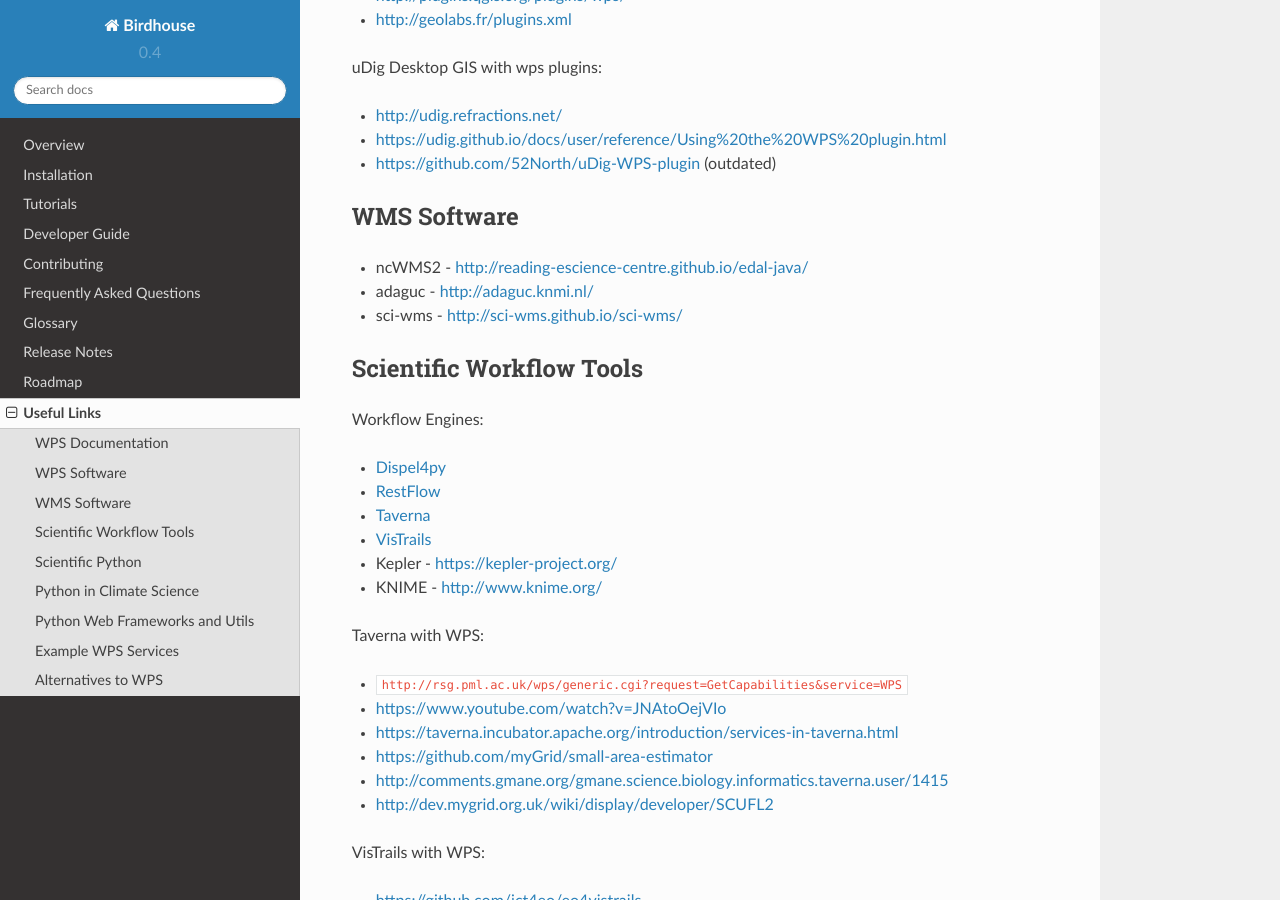
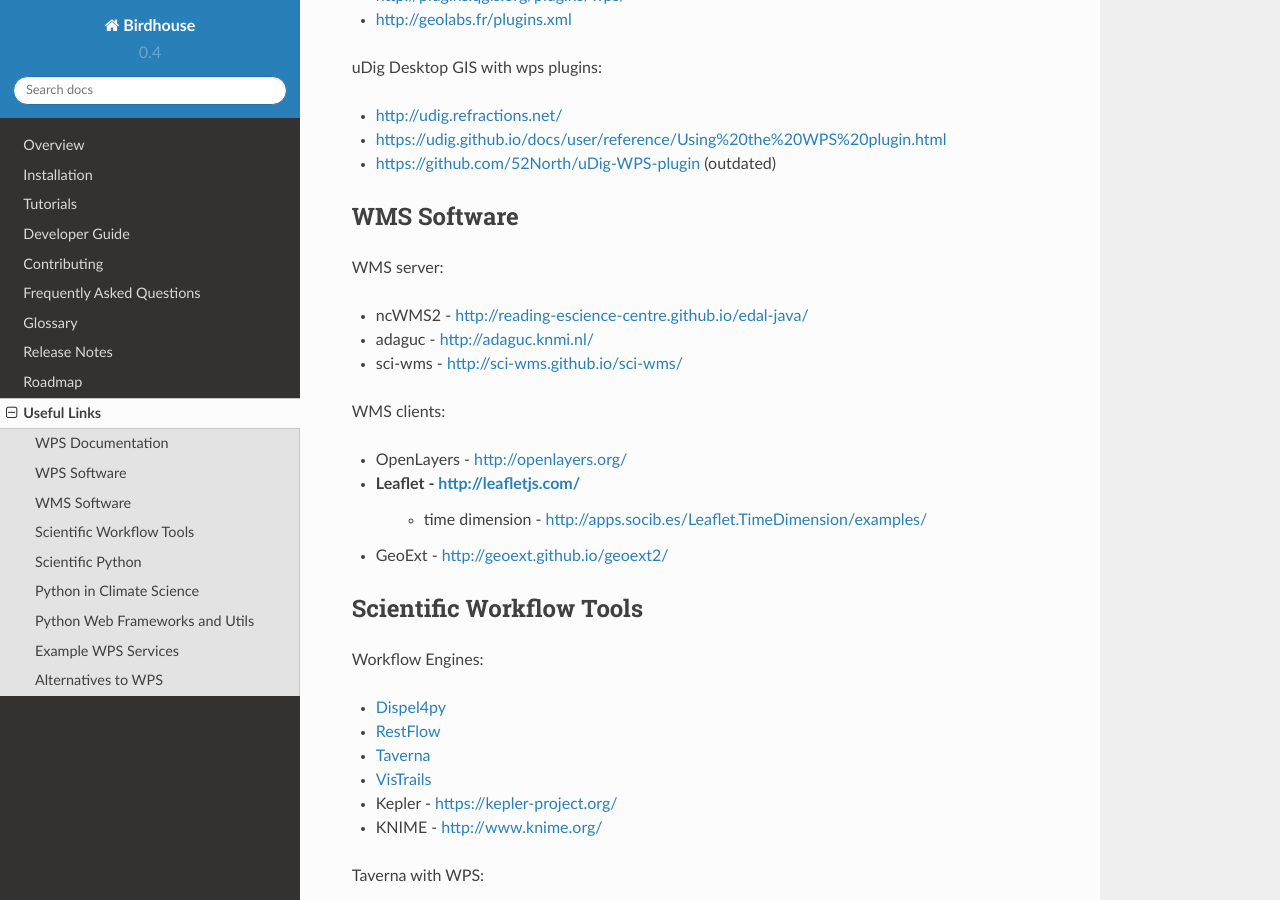
Before and after one commit to bird-house/birdhouse-docs, a Sphinx documentation site: the page built from docs/source/appendix.rst, in a window 1280 px wide and 900 px high, scrolled down 1105 px. Built offline with Sphinx 7.4.7 and the Read the Docs theme 2.0.0, drawn with Linux system fonts in a browser that asks for light colours.

Commit message:
added wms clients

```diff
--- a/docs/source/appendix.rst
+++ b/docs/source/appendix.rst
@@ -58,9 +58,18 @@
 WMS Software
 ============
 
+WMS server:
+
 * ncWMS2 - http://reading-escience-centre.github.io/edal-java/
 * adaguc - http://adaguc.knmi.nl/
 * sci-wms - http://sci-wms.github.io/sci-wms/
+
+WMS clients:
+
+* OpenLayers - http://openlayers.org/
+* Leaflet - http://leafletjs.com/
+    * time dimension - http://apps.socib.es/Leaflet.TimeDimension/examples/
+* GeoExt - http://geoext.github.io/geoext2/
 
 Scientific Workflow Tools
 =========================
```
